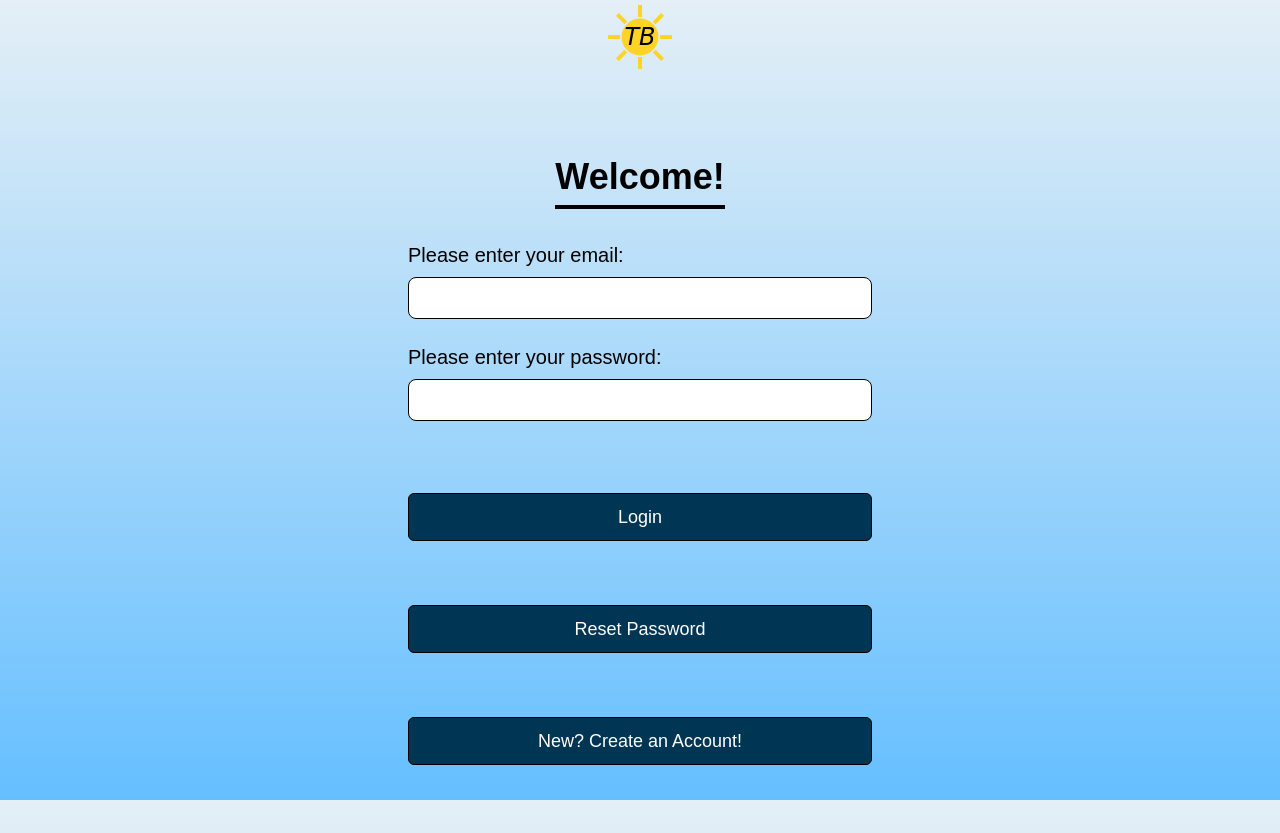
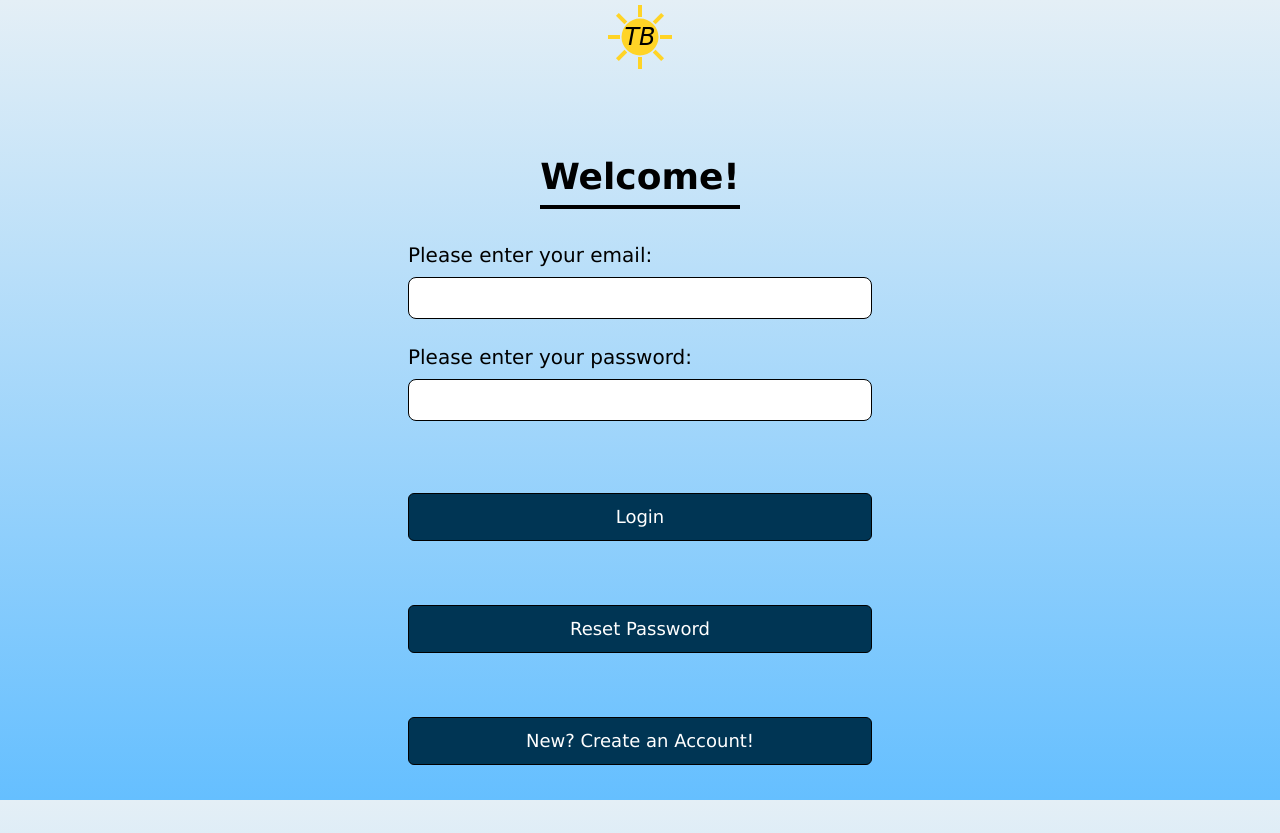
Before and after one commit to KhushiChoksi/CPSC481_T8G2, a Next.js app in the folder travel-app/: page / in a window 1280 px wide. Built offline with nearby package versions, Linux system fonts and the light colour scheme.

Commit message:
Consistent fonts

```diff
--- a/travel-app/src/app/globals.css
+++ b/travel-app/src/app/globals.css
@@ -22,13 +22,13 @@ body {
   background-size: cover;
   background-repeat: no-repeat;
   background-attachment: fixed;
-  font-family: Arial, Helvetica, sans-serif;
+  font-family: Verdana, Geneva, Tahoma, sans-serif;
 }
 
 .react-calendar {
   background-color: transparent; /* Matches the modal background or removes background */
   border: none; /* Removes border to integrate with modal */
-  font-family: "Subtitle, sans-serif"; /* Consistent font styling */
+  font-family: Verdana, Geneva, Tahoma, sans-serif;
   font-size: 18px; /* Adjust readability */
   width: 100%; /* Full width inside container */
   color: black; /* Default text color */
```
